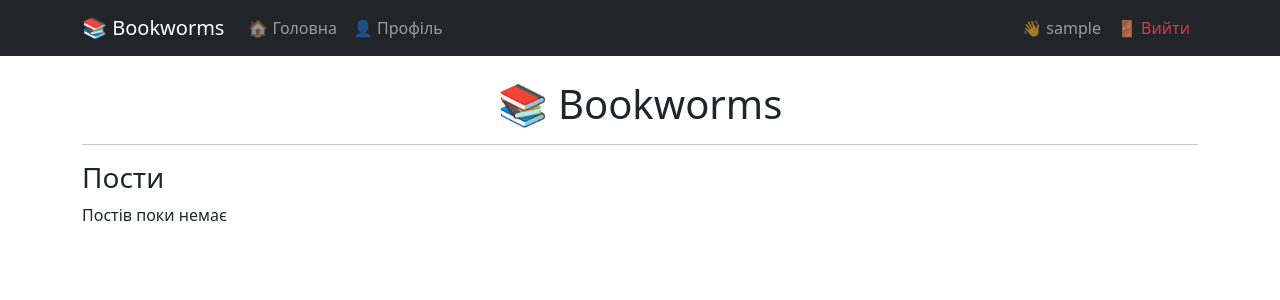
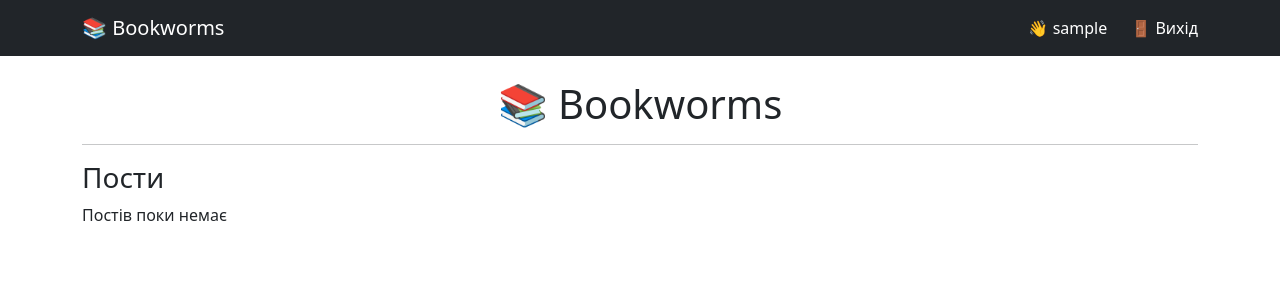
Before and after one commit to VladislavPavlyuk/BookWorms-main, a Django app: page / in a window 1280 px wide. Shown: the top 300 px of the page. Run offline with Django 5.2, Linux system fonts and the light colour scheme; the visitor is signed in with stand-in values (Sample User, id 1); data that the repository does not hold is empty.

Commit message:
Add logout form

```diff
--- a/bookworms/mainApp/templates/mainApp/base.html
+++ b/bookworms/mainApp/templates/mainApp/base.html
@@ -18,41 +18,32 @@
 
         <div class="collapse navbar-collapse">
 
-            <ul class="navbar-nav me-auto">
-
+            <ul class="navbar-nav ms-auto align-items-center">
+                {% if user.is_authenticated %}
                 <li class="nav-item">
-                    <a class="nav-link" href="/">🏠 Головна </a>
+            <span class="nav-link text-white me-3 d-inline-block">
+                👋 {{ user.username }}
+            </span>
                 </li>
 
                 <li class="nav-item">
-                    <a class="nav-link" href="{% url 'profile' %}">👤 Профіль </a>
+                    <form action="{% url 'logout' %}" method="post" class="m-0 p-0 d-inline-block">
+                        {% csrf_token %}
+                        <button type="submit" class="nav-link btn btn-link text-white text-decoration-none border-0 p-0"
+                                style="background: none; vertical-align: middle; cursor: pointer;">
+                            🚪 Вихід
+                        </button>
+                    </form>
                 </li>
 
-            </ul>
-
-            <ul class="navbar-nav">
-
-                {% if user.is_authenticated %}
-
-                    <li class="nav-item">
-                        <span class="nav-link">👋 {{ user.username }}</span>
-                    </li>
-
-                    <li class="nav-item">
-                        <a class="nav-link text-danger" href="{% url 'logout' %}">🚪 Вийти </a>
-                    </li>
-
                 {% else %}
-
-                    <li class="nav-item">
-                        <a class="nav-link" href="{% url 'login' %}">➡️ Вхід </a>
-                    </li>
-                     <li class="nav-item">
-                        <a class="nav-link" href="{% url 'register' %}">🔑 Реєстрація </a>
-                    </li>
-
+                <li class="nav-item">
+                    <a class="nav-link text-white" href="{% url 'login' %}">➡️ Вхід</a>
+                </li>
+                <li class="nav-item">
+                    <a class="nav-link text-white" href="{% url 'register' %}">🔑 Реєстрація</a>
+                </li>
                 {% endif %}
-
             </ul>
 
         </div>
```
